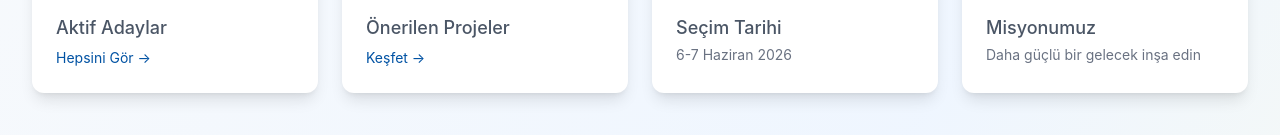
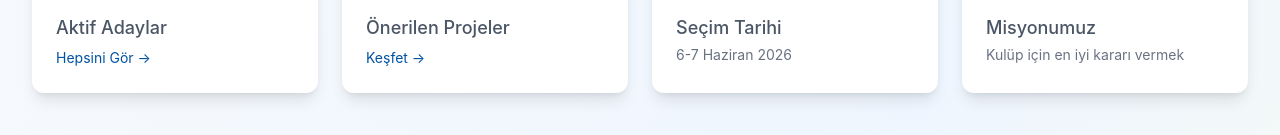
Before and after one commit to hzrcan/fenersecim, a React (Vite) app: page / in a window 1280 px wide. Shown: the part 402-537 px from the top of the page. Built offline with nearby package versions, Linux system fonts and the light colour scheme.

Commit message:
improved content

```diff
--- a/src/app/components/pages/HomePage.tsx
+++ b/src/app/components/pages/HomePage.tsx
@@ -95,7 +95,7 @@ export function HomePage() {
             </div>
           </div>
           <h3 className="text-gray-600 mb-1">Misyonumuz</h3>
-          <p className="text-sm text-gray-500">Daha güçlü bir gelecek inşa edin</p>
+          <p className="text-sm text-gray-500">Kulüp için en iyi kararı vermek</p>
         </div>
       </div>
 
```
